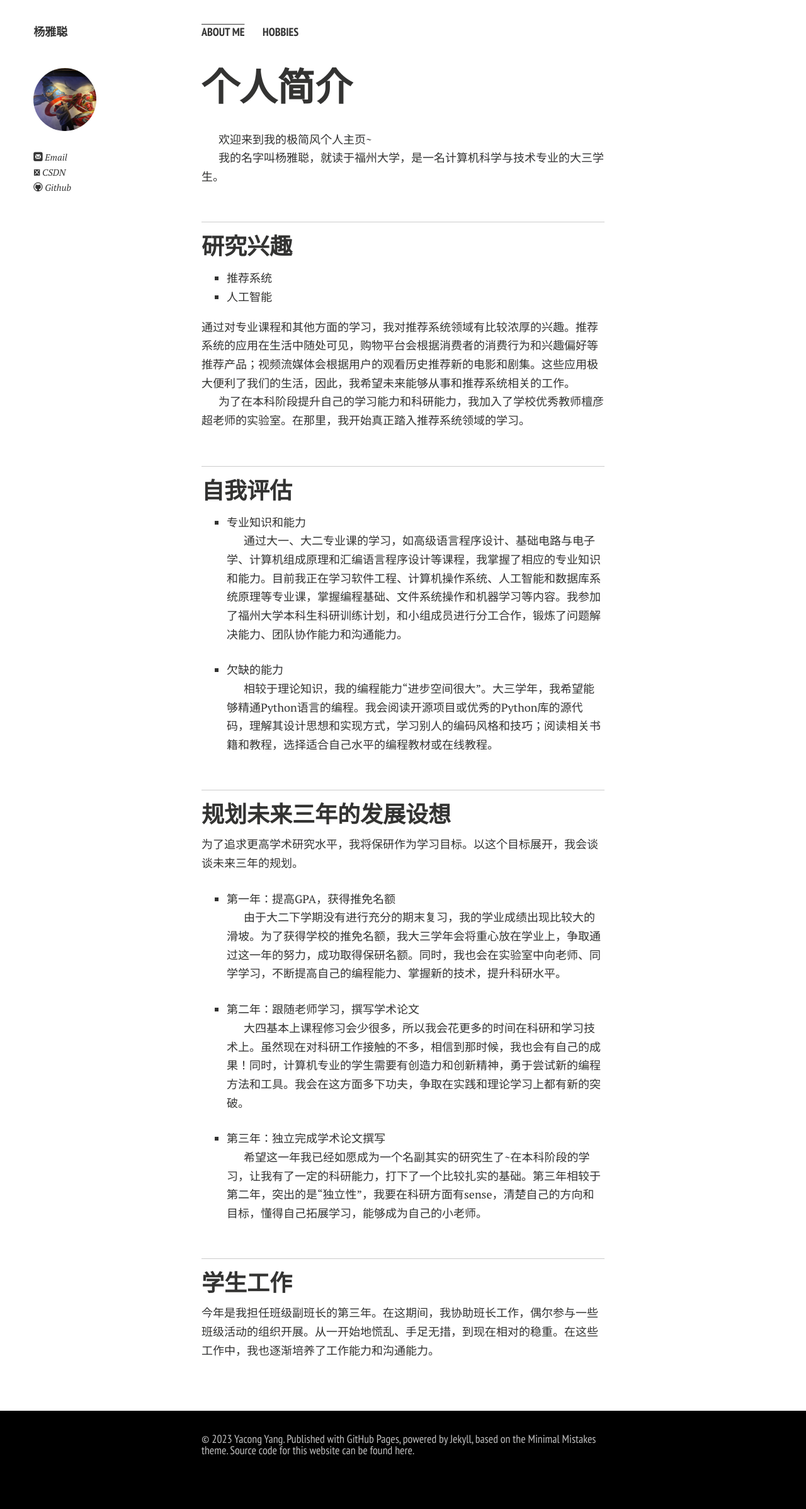
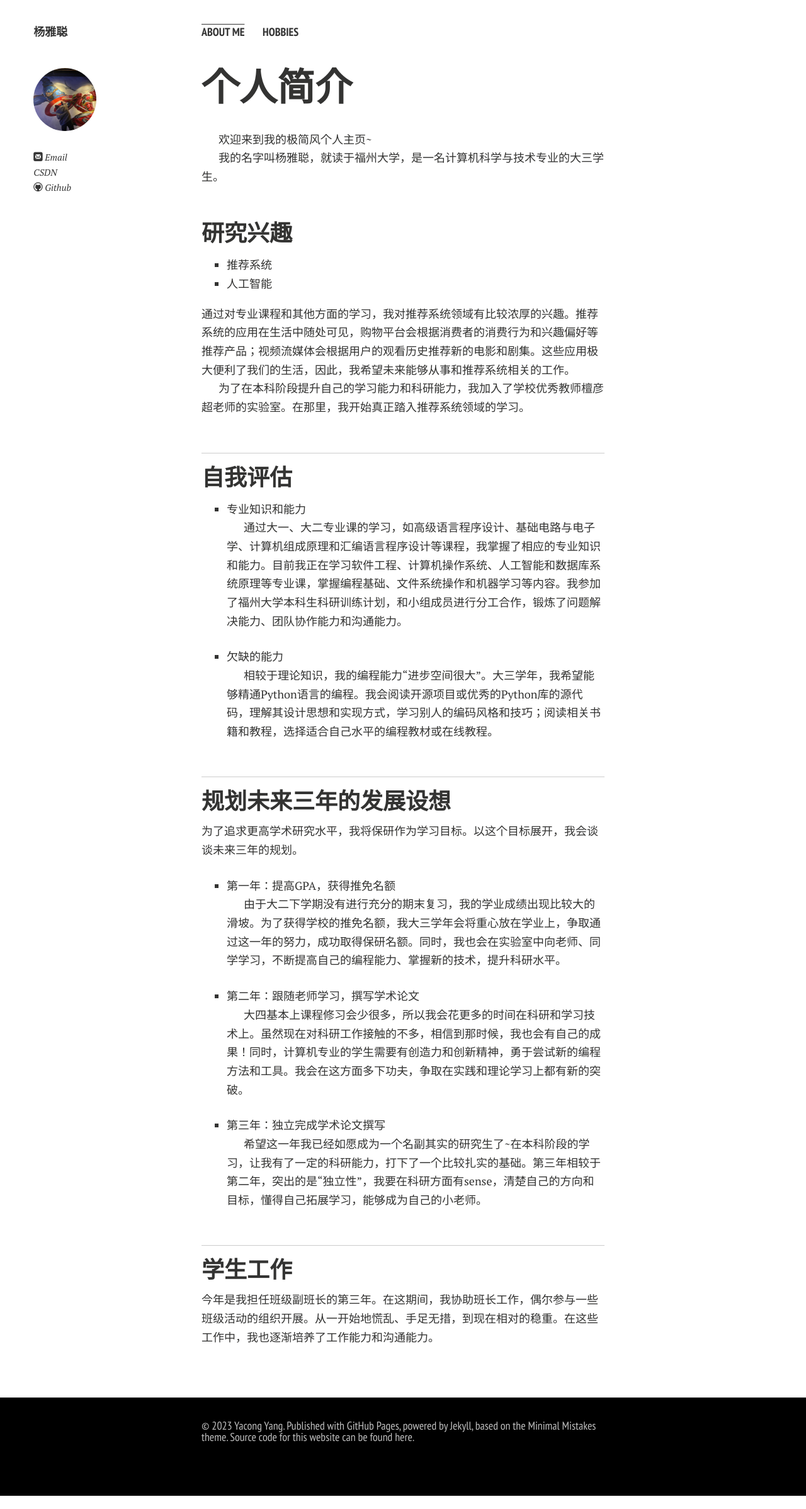
Before and after one commit to yyc220/yyc220.github.io, a Jekyll site: the page built from index.md, in a window 1280 px wide. Shown: the whole page at 63% size. Built offline with Jekyll 4.4.1, drawn with Linux system fonts in a browser that asks for light colours; nearby versions of some CDN libraries; comment, search, counter and statistics services are not loaded; a style sheet for code colours, icons or effects is not loaded; our own code applies the rules of GitHub Pages for plain Markdown files; after the commit the page ends 2375 px from its top, so only the background shows below that.

Commit message:
update 11

```diff
--- a/_includes/author-bio.html
+++ b/_includes/author-bio.html
@@ -9,7 +9,7 @@
 <p style="text-indent:0;"><a href="https://facebook.com/{{ site.owner.facebook }}"><i class="icon-facebook"></i> Facebook</a></p>{% endif %} {% if site.owner.google_plus %}
 <p style="text-indent:0;"><a href="{{ site.owner.google_plus }}"><i class="icon-google-plus"></i> Google+</a></p>{% endif %} {% if site.owner.linkedin %}
 <p style="text-indent:0;"><a href="https://linkedin.com/in/{{ site.owner.linkedin }}"><i class="icon-linkedin"></i> LinkedIn</a></p>{% endif %} {% if site.owner.CSDN %}
-<p style="text-indent:0;"><a href="https://blog.csdn.net/{{ site.owner.CSDN }}"><i class="fa-solid fa-blog"></i> CSDN</a></p>{% endif %} {% if site.owner.instagram %}
+<p style="text-indent:0;"><a href="https://blog.csdn.net/{{ site.owner.CSDN }}"><i class="icon-blog"></i> CSDN</a></p>{% endif %} {% if site.owner.instagram %}
 <p style="text-indent:0;"><a href="https://instagram.com/{{ site.owner.instagram }}"><i class="icon-instagram"></i> Instagram</a></p>{% endif %} {% if site.owner.github %}
 <p style="text-indent:0;"><a href="https://github.com/{{ site.owner.github }}"><i class="icon-github"></i> Github</a></p>{% endif %} {% if site.owner.lastfm %}
 <p style="text-indent:0;"><a href="https://lastfm.com/{{ site.owner.lastfm }}"><i class="icon-lastfm"></i> Last.fm</a></p>{% endif %} {% if site.owner.tumblr %}
--- a/_includes/head.html
+++ b/_includes/head.html
@@ -78,7 +78,7 @@ site.owner.google_plus %}
 />
 <link
   rel="stylesheet"
-  href="https://use.fontawesome.com/releases/v5.15.4/css/all.css"
+  href="https://cdnjs.cloudflare.com/ajax/libs/font-awesome/5.15.4/css/all.min.css"
   integrity="sha256-uFVgMKfistnJAfoCUQigIl+JfUaP47GrRKjf6CTPVmw="
   crossorigin="anonymous"
 />
--- a/index.md
+++ b/index.md
@@ -11,8 +11,6 @@ layout: page
 我的名字叫杨雅聪，就读于福州大学，是一名计算机科学与技术专业的大三学生。
 
 <br>
-
-------
 
 ## 研究兴趣
 
```
